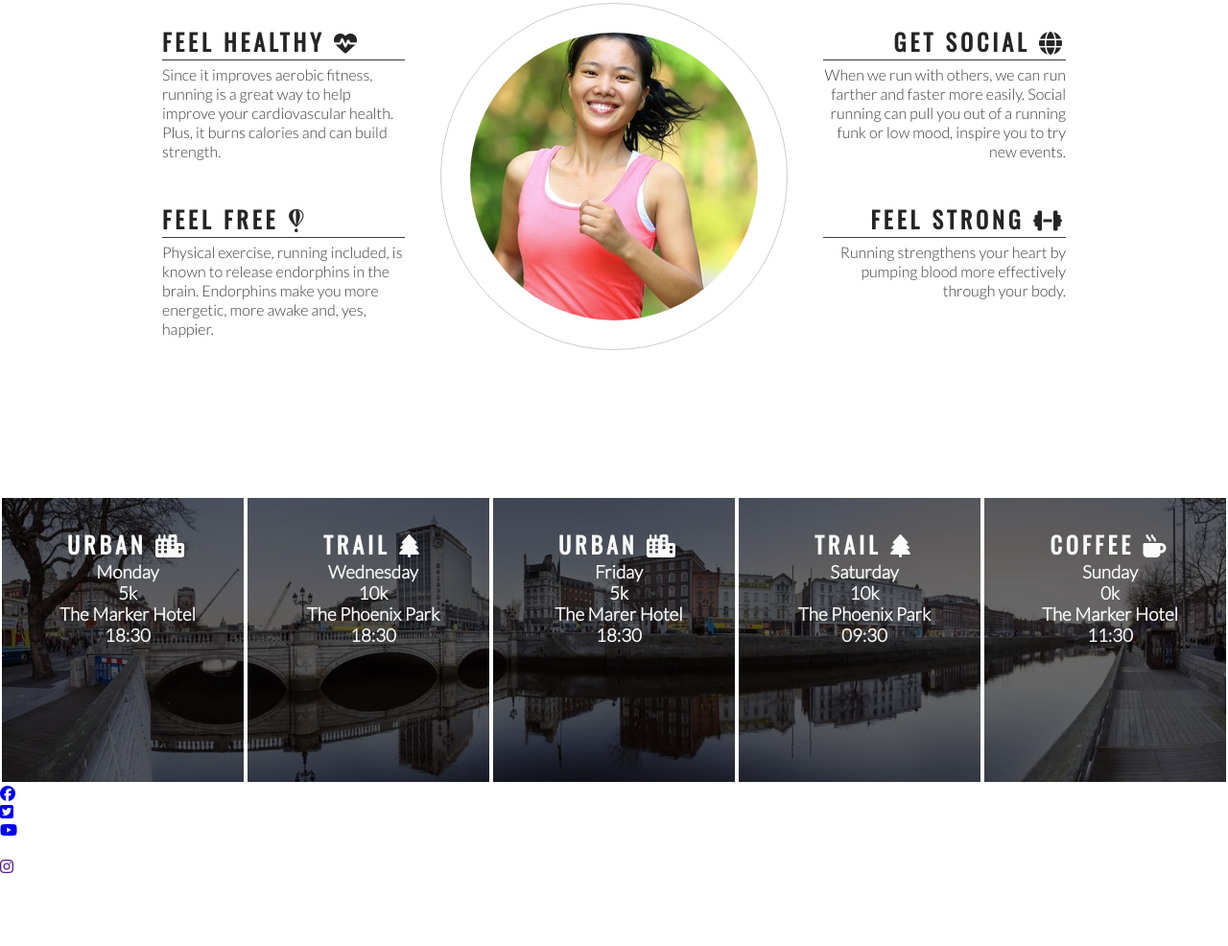
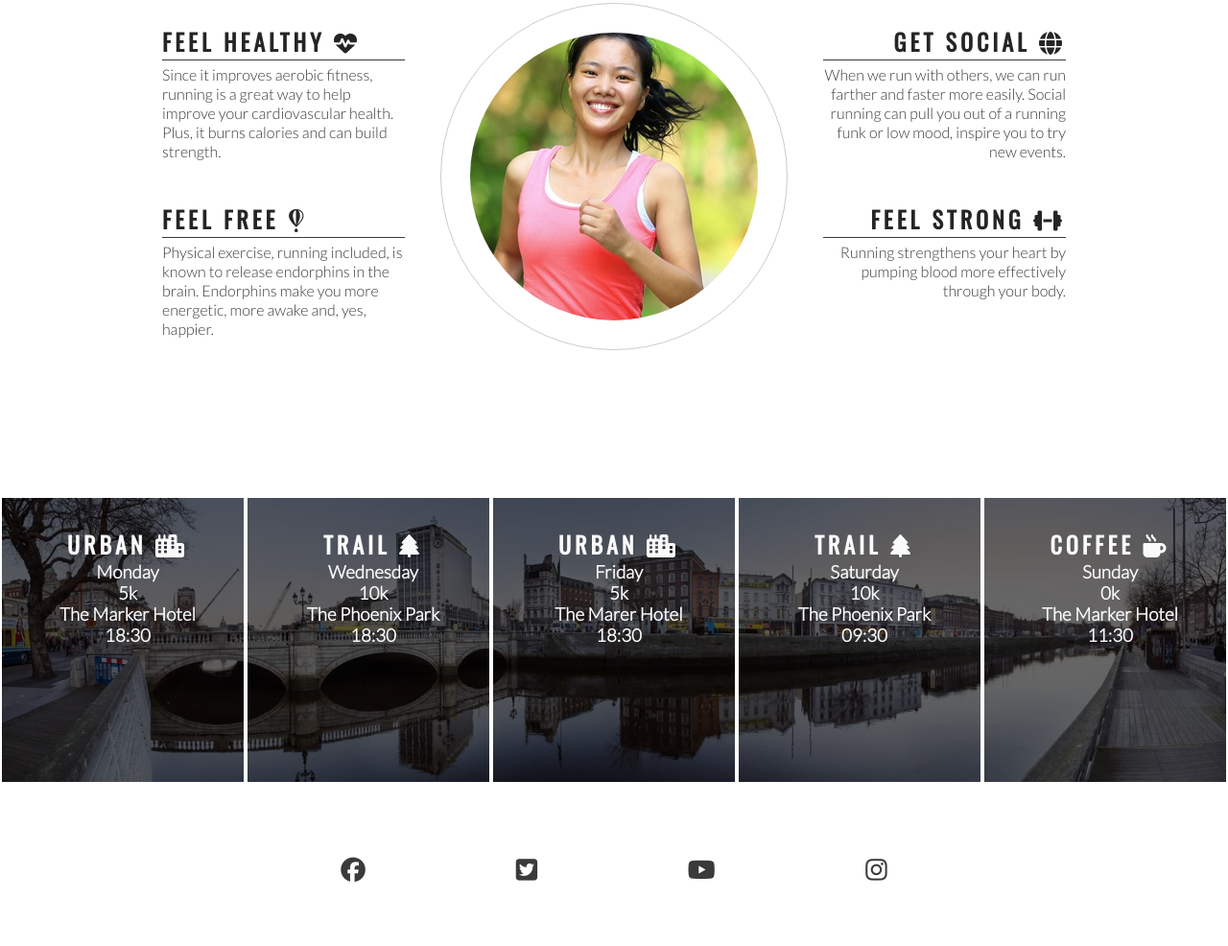
Before and after one commit to PEmbarach/love-running, a plain HTML site: page index.html in a window 1280 px wide. Shown: the part 778-1764 px from the top of the page at 96% size. Before the commit the page ends 1690 px from the top, so only its background shows below. Drawn offline with nearby package versions, Linux system fonts and the light colour scheme.

Commit message:
Add style to footer social media icons

```diff
--- a/assets/css/style.css
+++ b/assets/css/style.css
@@ -213,3 +213,22 @@ hr {
 #times h2{
     color: #fafafa;
 }
+
+footer {
+    height: 150px;
+}
+
+.social-networks {
+    text-align: center;
+}
+
+.social-networks > li {
+    display: inline;
+}
+
+.social-networks i {
+    font-size: 160%;
+    margin: 1%;
+    padding: 5%;
+    color: #3a3a3a;
+}
--- a/index.html
+++ b/index.html
@@ -110,7 +110,7 @@
         </div>
     </section>
     <footer>
-        <ul>
+        <ul class="social-networks">
             <li><a href="https://facebook.com" target="_blank"
                 rel="noopener"
                 aria-label="Visit our Facebook page (opens in a new tab"><i class="fa-brands fa-facebook"></i></a></li>
@@ -123,8 +123,7 @@
                 aria-label="Visit our YouTube page (opens in a new tab"><i class="fa-brands fa-youtube"></i></a></li>
             <li><a href="https://instagram.com" target="_blank"
                 rel="noopener"
-                aria-label="Visit our Instagram page (opens in a new tab"></a></li>
-            <li><a href=""><i class="fa-brands fa-instagram"></i></a></li>
+                aria-label="Visit our Instagram page (opens in a new tab"><i class="fa-brands fa-instagram"></i></a></li>
         </ul>
     </footer>
 
```
